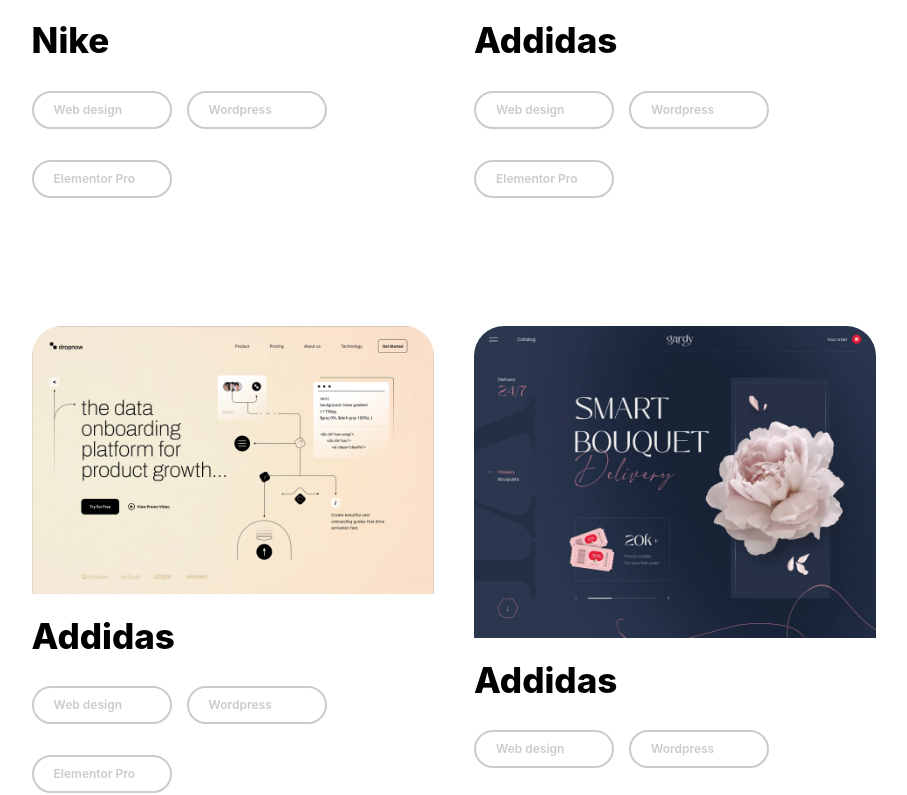
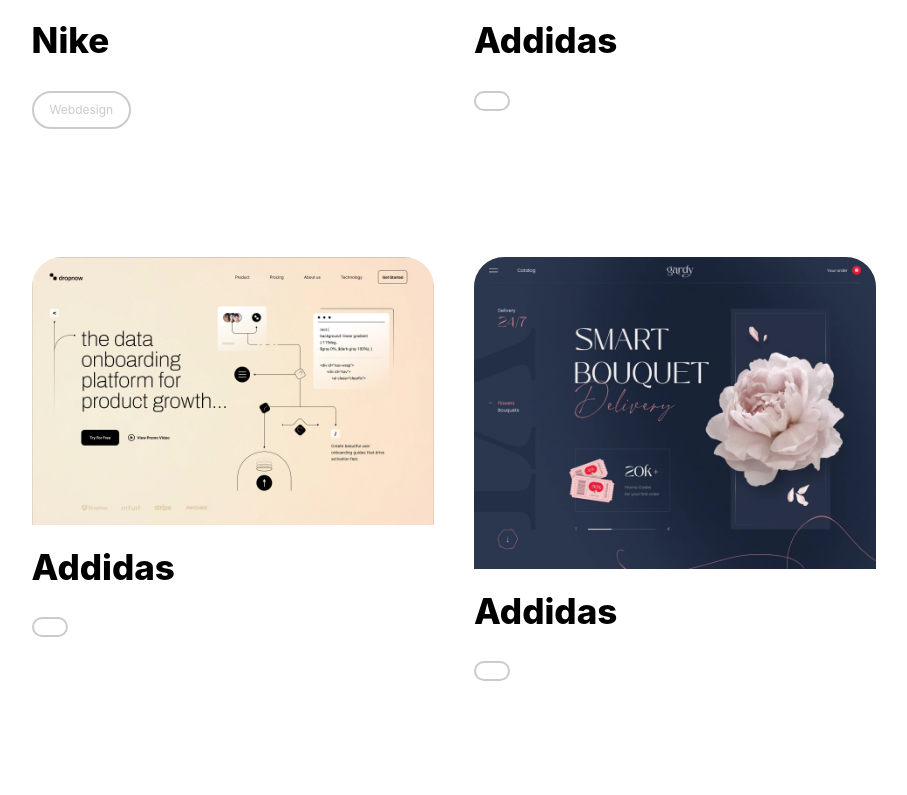
Before and after one commit to glennpaulmabao/web, a Next.js app: page / in a window 1280 px wide. Shown: the part 2009-2804 px from the top of the page, without its empty margins (186-1093 px from the left). Built offline with nearby package versions, Linux system fonts and the light colour scheme.

Commit message:
Updates
Updated with Metadata I completed my Information Technology with a Java Programming degree in 2011. After college, I spent six years honing my artistic skills as a graphic illustrator, branding expert, and web designer. I've been a front-end programmer with some backend expertise since 2018.

```diff
--- a/pages/index.js
+++ b/pages/index.js
@@ -25,7 +25,7 @@
     <div>
       <Head>
         <title>Glenn Paul Mabao | Design & Develop</title>
-        <meta name="description" content="Generated by create next app" />
+        <meta name="description" content="I completed my Information Technology with a Java Programming degree in 2011. After college, I spent six years honing my artistic skills as a graphic illustrator, branding expert, and web designer. I've been a front-end programmer with some backend expertise since 2018." />
         <link rel="icon" href="/favicon.ico" />
       </Head>
 
@@ -93,7 +93,7 @@
           <Image src={chimes} className="md:h-[92px] h-[48px] w-auto ml-10"/>
         </section>
         <section className="bg-[#ffffff] md:px-[17%] px-[10%] flex flex-col gap-10 pt-[100px] pb-[200px] lg:flex-row lg:flex-wrap">
-          <Portfolio title="Nike" img={web1} />
+          <Portfolio title="Nike" img={web1} hashtags="Webdesign" />
           <Portfolio title="Addidas" img={web2} />
           <Portfolio title="Addidas" img={web3} />
           <Portfolio title="Addidas" img={web4} />
--- a/pages/portfolio.js
+++ b/pages/portfolio.js
@@ -19,12 +19,20 @@
         </div>
           <h1 className="text-[35px]  font-extrabold my-4">{props.title}</h1>
         <div className="md:columns-3 columns-1 flex flex-wrap md:gap-[15px] gap-2 md:text-[12px] text-[14px] md:flex justify-start items-center">
-          <h4 className="border-[#cbcbcb] text-[#cbcbcb] font-semibold w-[140px] px-5 py-[8px] border-2 md:my-2 rounded-full items-center">Web design</h4>
-          <h4 className="border-[#cbcbcb] text-[#cbcbcb] font-semibold w-[140px] px-5 py-[8px] border-2 md:my-2 rounded-full items-center">Wordpress</h4>
-          <h4 className="border-[#cbcbcb] text-[#cbcbcb] font-semibold w-[140px] px-5 py-[8px] border-2 md:my-2 rounded-full items-center">Elementor Pro</h4>
+          <h4
+          className="border-[#cbcbcb]
+          text-[#cbcbcb]
+          font-regular
+          py-2
+          px-4
+          border-2
+          md:my-2
+          rounded-full
+          items-center">{props.hashtags}</h4>
         </div>
     </div>
     )
 }
 
+
 export default Portfolio;
```
